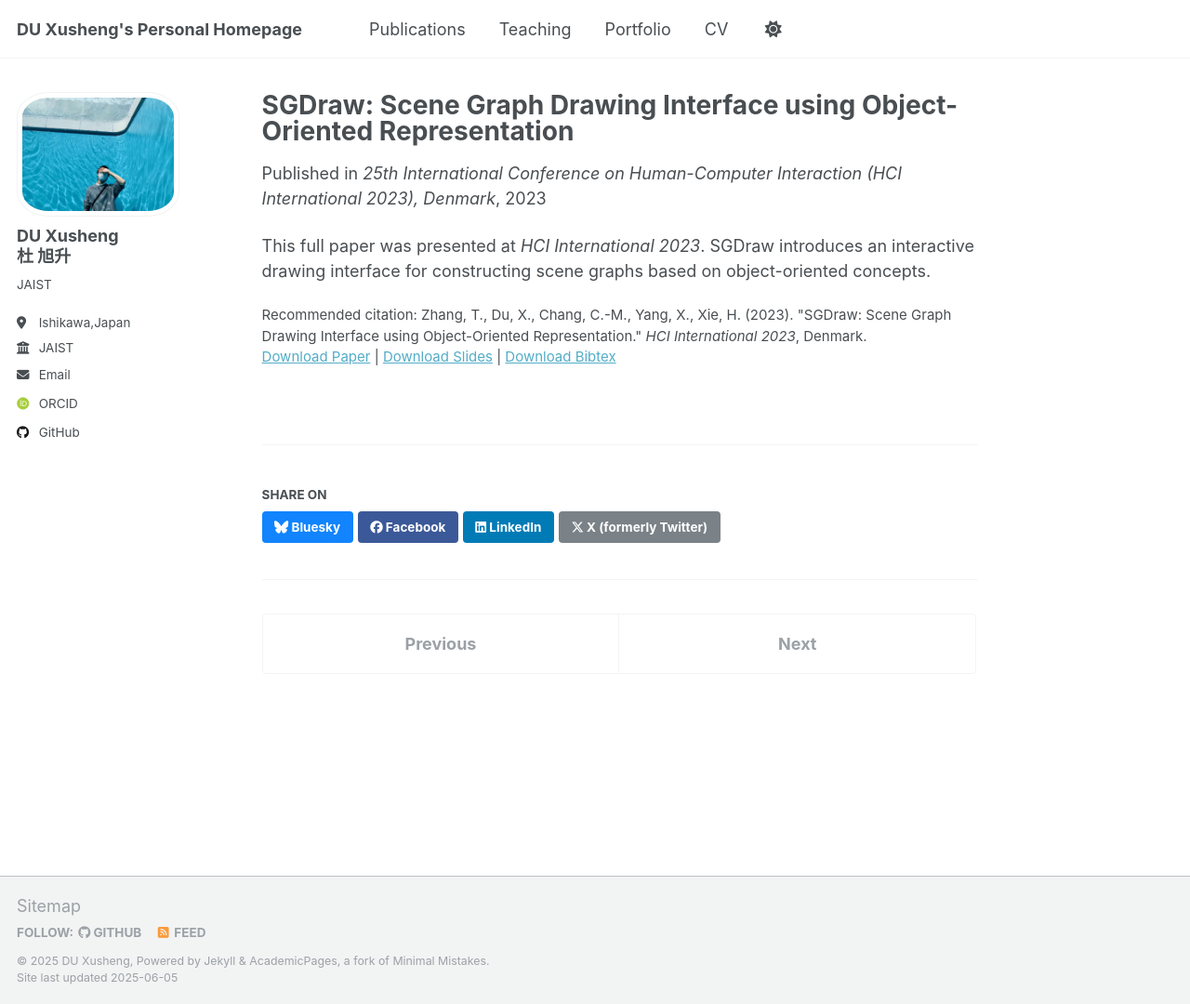
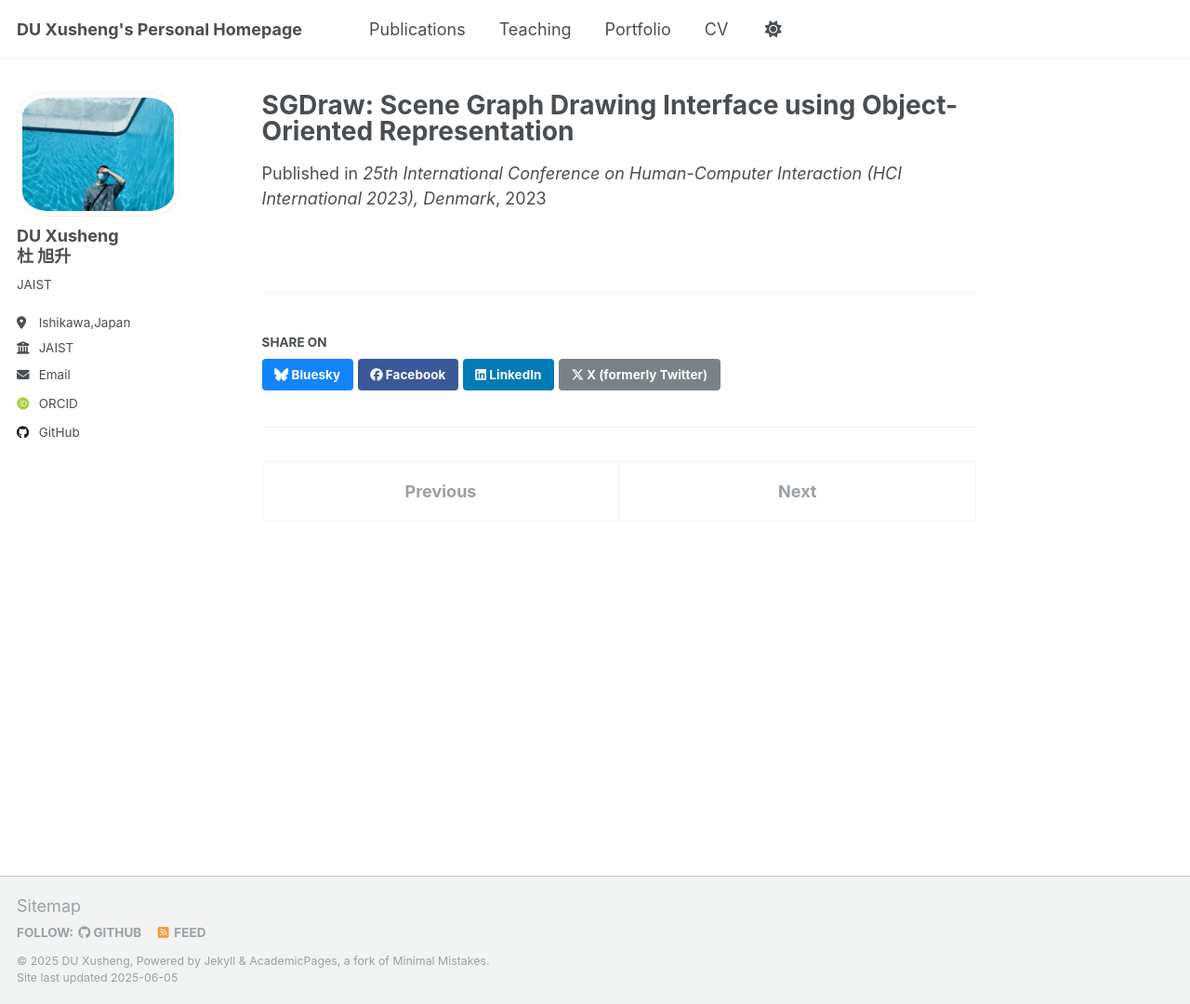
Before and after one commit to ToKyokushou/ToKyokushou.github.io, a Jekyll site: the page built from _publications/2023-07-sgdraw.md, in a window 1280 px wide and 1080 px high. Shown: the whole window at 93% size. Built offline with Jekyll 4.4.1, drawn with Linux system fonts in a browser that asks for light colours; some web fonts are replaced.

Commit message:
Update 2023-07-sgdraw.md

```diff
--- a/_publications/2023-07-sgdraw.md
+++ b/_publications/2023-07-sgdraw.md
@@ -6,9 +6,4 @@ permalink: /publication/2023-07-sgdraw
 excerpt: 'An object-oriented scene graph drawing interface for semantic design tasks.'
 date: 2023-07-01
 venue: '25th International Conference on Human-Computer Interaction (HCI International 2023), Denmark'
-slidesurl: ''
-paperurl: ''
-bibtexurl: ''
-citation: 'Zhang, T., Du, X., Chang, C.-M., Yang, X., Xie, H. (2023). &quot;SGDraw: Scene Graph Drawing Interface using Object-Oriented Representation.&quot; <i>HCI International 2023</i>, Denmark.'
 ---
-This full paper was presented at <i>HCI International 2023</i>. SGDraw introduces an interactive drawing interface for constructing scene graphs based on object-oriented concepts.
```
